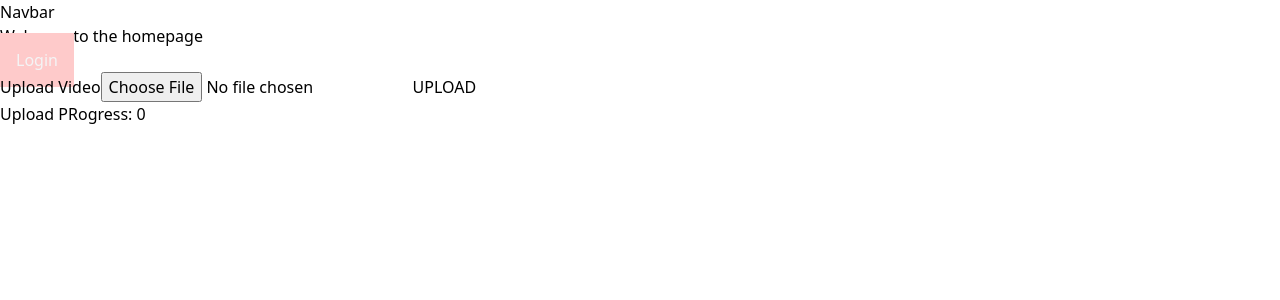
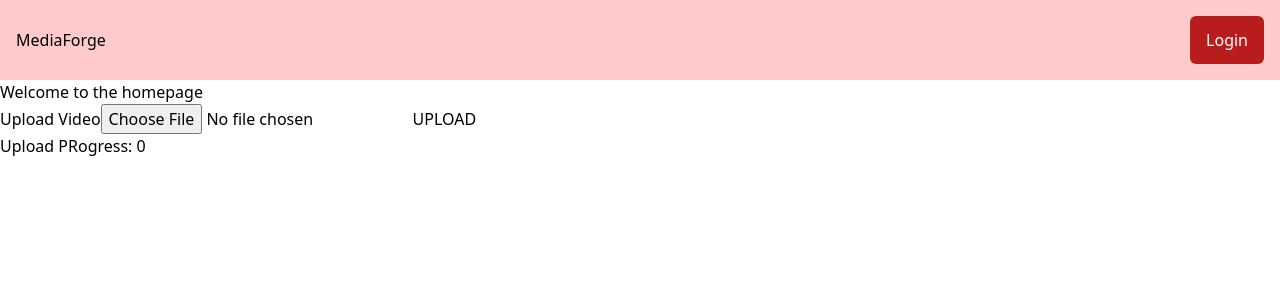
Before and after one commit to gudapepratik/MediaForge, a React (Vite) app in the folder frontend/: page / in a window 1280 px wide. Shown: the top 300 px of the page. Built offline with nearby package versions, Linux system fonts and the light colour scheme; no server answers.

Commit message:
simple navbar done

```diff
--- a/frontend/src/components/Navbar.jsx
+++ b/frontend/src/components/Navbar.jsx
@@ -1,9 +1,45 @@
-import React from 'react'
+import React from "react";
+import { useDispatch, useSelector } from "react-redux";
+import { logoutUser } from "../store/authSlice";
+import { NavLink } from "react-router";
 
 function Navbar() {
+  const { isAuthenticated, isLoading, user } = useSelector(
+    (state) => state.auth
+  );
+
+  const dispatch = useDispatch();
+
+  const handleLogout = async () => {
+    dispatch(logoutUser());
+    alert("User logged out successfully");
+  };
+
+  if (isAuthenticated && isLoading) {
+    <p>Logging out...</p>;
+  }
+
   return (
-    <div>Navbar</div>
-  )
+    <>
+      <div className="h-[80px] w-full flex p-4 items-center justify-between bg-red-200">
+        <h1>MediaForge</h1>
+
+        {isAuthenticated ? (
+          <div className="flex gap-4 items-center">
+          <button onClick={handleLogout} className="px-4 py-3 rounded-md bg-red-700 text-white">
+            Logout
+          </button>
+
+          <p>{user && user.name}</p>
+          </div>
+        ) : (
+          <NavLink to={"/login"} className="px-4 py-3 rounded-md bg-red-700 text-white">
+            Login
+          </NavLink>
+        )}
+      </div>
+    </>
+  );
 }
 
-export default Navbar
+export default Navbar;
--- a/frontend/src/pages/Home.jsx
+++ b/frontend/src/pages/Home.jsx
@@ -7,15 +7,6 @@ import VideoUpload from '../components/VideoUpload';
 function Home() {
   const {isAuthenticated, isLoading, user} = useSelector(state => state.auth)
   const dispatch = useDispatch();
-
-  const handleLogout = async () => {
-    dispatch(logoutUser())
-    alert('User logged out successfully')
-  }
-
-  if(isAuthenticated && isLoading) {
-    <p>Logging out...</p>
-  }
 
   return (
     <div className='h-1'>
@@ -27,12 +18,6 @@ function Home() {
         </div>
       }
 
-      {isAuthenticated ?
-        <button onClick={handleLogout}  className='p-4 bg-red-700 text-white'>Logout</button>
-        :
-        <NavLink to={"/login"} className='p-4 bg-red-200 text-zinc-100'>Login</NavLink>
-      }
-
       <VideoUpload/>
     </div>
   )
```
Also changed, not shown: 2 other files (tests, documents, lock files or other folders).
